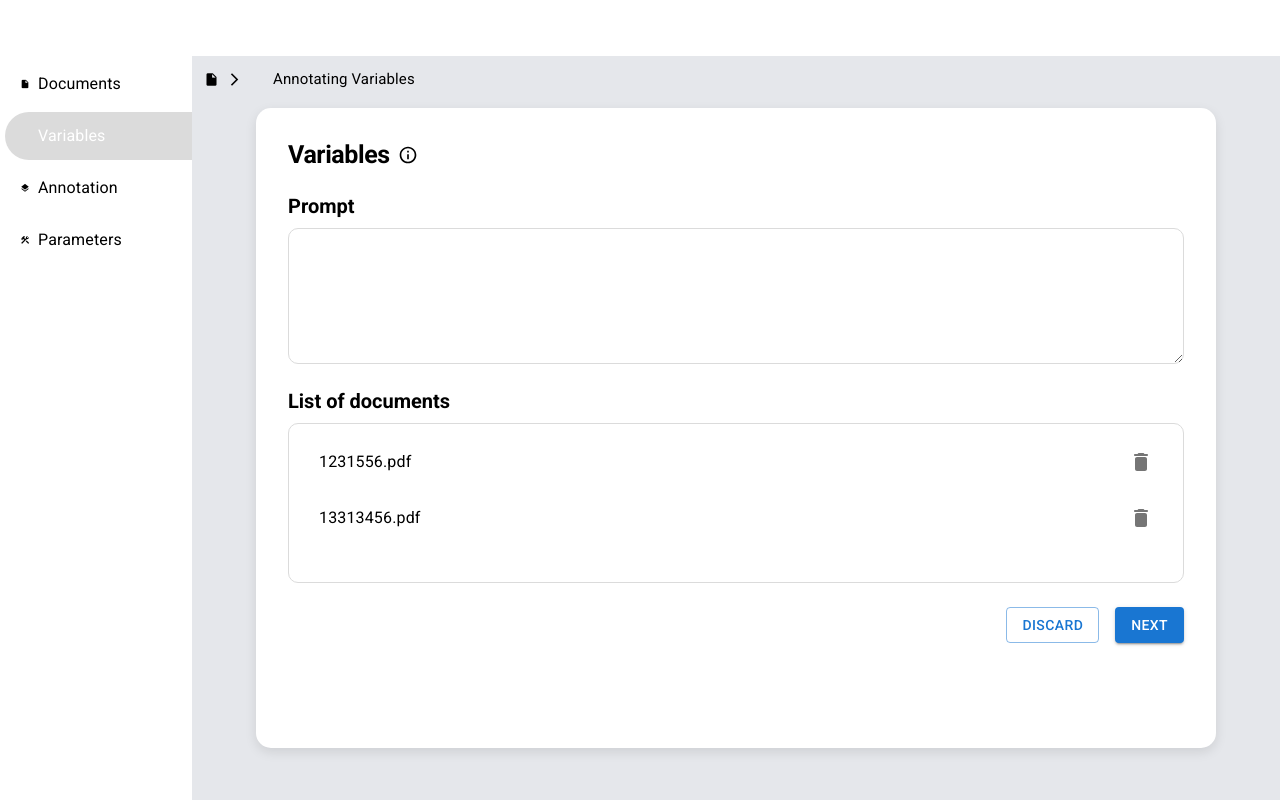
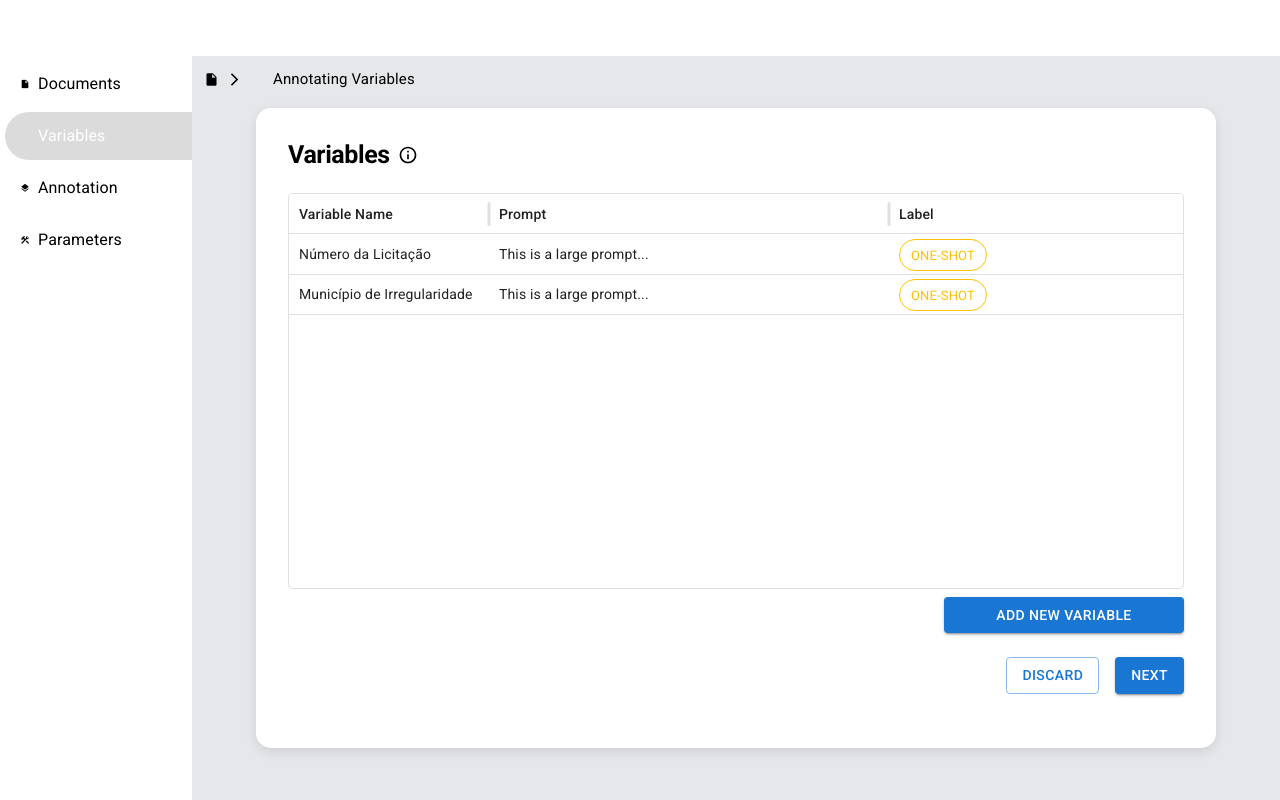
Before and after one commit to amabyleheck/ragify, a Next.js app: page / in a window 1280 px wide. Built offline with nearby package versions, Linux system fonts and the light colour scheme.

Commit message:
feat: adding new VariablesDefinition page

```diff
--- a/src/app/globals.css
+++ b/src/app/globals.css
@@ -63,6 +63,7 @@
 }
 
 .panel {
+  position: relative;
   background-color: #ffffff;
   height: 80vh;
   width: 75vw;
--- a/src/app/page.tsx
+++ b/src/app/page.tsx
@@ -10,7 +10,7 @@ import { GlobalContext } from "@/contexts/global";
 import { NavigationOptionType } from "@/types";
 import ParametersFormPanel from "@/pages/ParametersFormPanel";
 import PageTracker from "@/components/PageTracker";
-import VariablesDefinition from "@/pages/VariablesDefinition";
+import VariablesDefinitionPanel from "@/pages/VariablesDefinitionPanel";
 
 export default function Home() {
   const [pageType, setPageType] = useState<NavigationOptionType>(
@@ -19,7 +19,7 @@ export default function Home() {
 
   const componentMap = {
     [NavigationOption.DOCUMENTS.title]: DocumentsUploadPanel,
-    [NavigationOption.VARIABLES.title]: VariablesDefinition,
+    [NavigationOption.VARIABLES.title]: VariablesDefinitionPanel,
     [NavigationOption.ANNOTATION.title]: VariablesAnnotationPanel,
     [NavigationOption.PARAMETERS.title]: ParametersFormPanel
   };
--- /dev/null
+++ b/src/components/VariablesGrid/index.tsx
@@ -0,0 +1,113 @@
+import React from "react";
+import { Button, Chip, Grid2, Stack, Tooltip, Typography } from "@mui/material";
+import {
+  DataGrid,
+  GridActionsCellItem,
+  GridColDef,
+  GridDeleteIcon,
+  GridRowId,
+  GridRowsProp
+} from "@mui/x-data-grid";
+import BottomContainer from "../BottomContainer";
+
+interface VariablesGridProps {
+  rows: GridRowsProp;
+}
+
+const VariablesGrid: React.FC<VariablesGridProps> = ({ rows }) => {
+  const handleDeleteVariable = (id: GridRowId) => {
+    // Add your code here
+  };
+
+  return (
+    <Stack direction={"column"} spacing={1} sx={{ height: "55vh" }}>
+      <DataGrid
+        rows={rows}
+        columns={columns(handleDeleteVariable)}
+        hideFooter
+        rowHeight={40}
+        columnHeaderHeight={40}
+      />
+      <Stack alignItems={"flex-end"}>
+        <Button
+          type="button"
+          variant="contained"
+          tabIndex={-1}
+          className="w-60"
+        >
+          Add new variable
+        </Button>
+      </Stack>
+    </Stack>
+  );
+};
+
+export default VariablesGrid;
+
+const columns = (
+  handleDeleteVariable: (id: GridRowId) => void
+): GridColDef[] => {
+  const sharedProps = {
+    hideSortIcons: true,
+    sortable: false,
+    filterable: false,
+    disableColumnMenu: true
+  };
+
+  return [
+    {
+      field: "name",
+      headerName: "Variable Name",
+      width: 200,
+      ...sharedProps
+    },
+    {
+      field: "prompt",
+      headerName: "Prompt",
+      width: 400,
+      renderCell: params => {
+        const truncatedPrompt =
+          params.value?.length > 100
+            ? `${params.value?.substring(0, 100)}...`
+            : params.value;
+        return <Tooltip title={params.value}>{truncatedPrompt}</Tooltip>;
+      },
+      ...sharedProps
+    },
+    {
+      field: "label",
+      headerName: "Label",
+      width: 300,
+      renderCell: params => {
+        return (
+          params.value && (
+            <Chip
+              label={params.value}
+              variant="outlined"
+              style={{ borderColor: "#FFC107", color: "#FFC107" }}
+            />
+          )
+        );
+      },
+      ...sharedProps
+    },
+    {
+      field: "actions",
+      type: "actions",
+      headerName: "Actions",
+      width: 100,
+      cellClassName: "actions",
+      getActions: ({ id }) => {
+        return [
+          <GridActionsCellItem
+            icon={<GridDeleteIcon />}
+            label="Delete"
+            onClick={() => handleDeleteVariable(id)}
+            color="inherit"
+          />
+        ];
+      },
+      ...sharedProps
+    }
+  ];
+};
--- a/src/pages/VariablesDefinition.tsx
+++ /dev/null
@@ -1,50 +0,0 @@
-import { Stack, TextareaAutosize, TextField, Typography } from "@mui/material";
-import TabSwitcher from "@/components/TabSwitcher";
-import FilesList from "@/components/FilesList";
-import BottomContainer from "@/components/BottomContainer";
-import { NavigationOption } from "@/utils/consts";
-import { NavigationOptionType } from "@/types";
-import PanelBox from "@/components/PanelBox";
-import { InfoOutlined } from "@mui/icons-material";
-
-const VariablesDefinition: React.FC = () => {
-  return (
-    <div className="panel">
-      <Stack direction={"column"} spacing={3}>
-        <Stack direction={"column"} spacing={3}>
-          <Stack direction={"row"} spacing={1} alignItems={"center"}>
-            <Typography
-              variant="h1"
-              fontWeight={800}
-              align="left"
-              fontSize={25}
-            >
-              Variables
-            </Typography>
-            <InfoOutlined fontSize="small" />
-          </Stack>
-          <Stack direction={"column"} spacing={1}>
-            <Typography
-              variant="h5"
-              fontWeight={800}
-              align="left"
-              fontSize={20}
-            >
-              Prompt
-            </Typography>
-            <TextareaAutosize
-              className="styled-scrollbar rounded-border size-full overflow-y-auto border border-[#DBDBDB] p-2 focus:border-[#DBDBDB]"
-              style={{ height: "15vh" }}
-            />
-          </Stack>
-        </Stack>
-        <FilesList />
-        <BottomContainer
-          nextPage={NavigationOption.ANNOTATION.title as NavigationOptionType}
-        />
-      </Stack>
-    </div>
-  );
-};
-
-export default VariablesDefinition;
--- /dev/null
+++ b/src/pages/VariablesDefinitionPanel.tsx
@@ -0,0 +1,51 @@
+import { Chip, Grid2, Stack, Tooltip, Typography } from "@mui/material";
+import BottomContainer from "@/components/BottomContainer";
+import { NavigationOption } from "@/utils/consts";
+import { NavigationOptionType } from "@/types";
+import { InfoOutlined, WarningAmberRounded } from "@mui/icons-material";
+import VariablesGrid from "@/components/VariablesGrid";
+
+const VariablesDefinition: React.FC = () => {
+  return (
+    <div className="panel">
+      <Stack direction={"column"} spacing={3}>
+        <Stack direction={"column"} spacing={3}>
+          <Stack direction={"row"} spacing={1} alignItems={"center"}>
+            <Typography
+              variant="h1"
+              fontWeight={800}
+              align="left"
+              fontSize={25}
+            >
+              Variables
+            </Typography>
+            <Tooltip title="Esse eh um teste longo de tooltip!" placement="top">
+              <InfoOutlined fontSize="small" />
+            </Tooltip>
+          </Stack>
+          <VariablesGrid
+            rows={[
+              {
+                id: 0,
+                name: "Número da Licitação",
+                prompt: "This is a large prompt...",
+                label: "ONE-SHOT"
+              },
+              {
+                id: 1,
+                name: "Município de Irregularidade",
+                prompt: "This is a large prompt...",
+                label: "ONE-SHOT"
+              }
+            ]}
+          />
+        </Stack>
+        <BottomContainer
+          nextPage={NavigationOption.ANNOTATION.title as NavigationOptionType}
+        />
+      </Stack>
+    </div>
+  );
+};
+
+export default VariablesDefinition;
```
